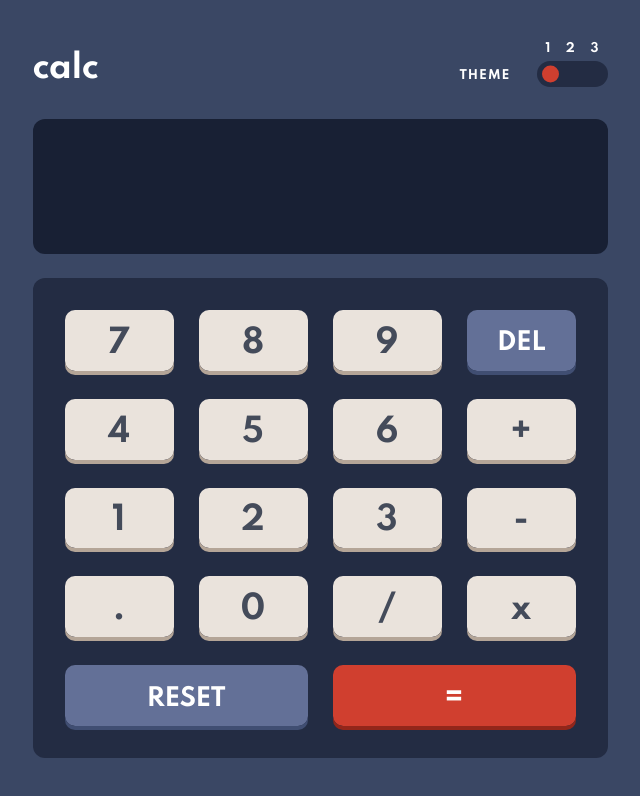
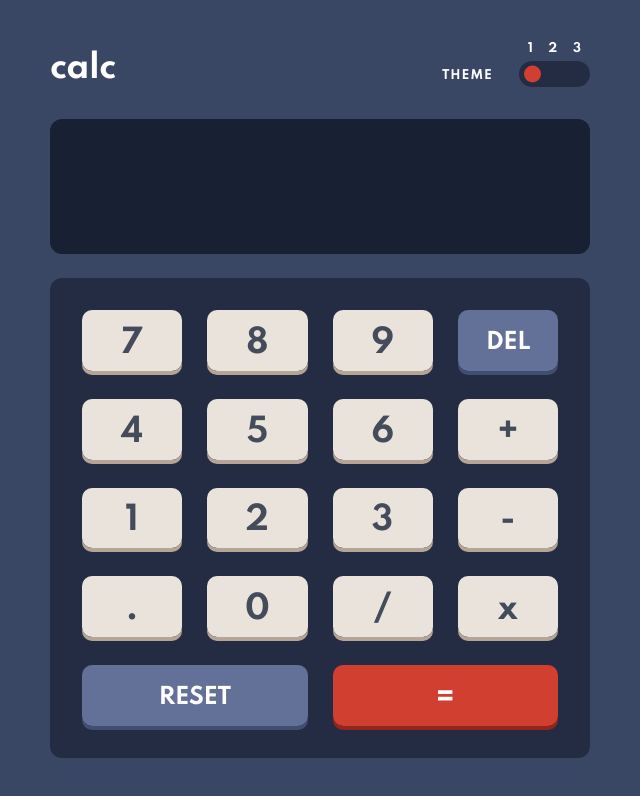
Before and after one commit to LukaKobaidze/calculator-app, a React (Create React App) app: page / in a window 1280 px wide. Shown: the top 796 px of the page, without its empty margins (320-960 px from the left). Built offline with nearby package versions, Linux system fonts and the light colour scheme.

Commit message:
updated styles

```diff
--- a/src/styles/App.scss
+++ b/src/styles/App.scss
@@ -1,4 +1,4 @@
 .app {
-  max-width: 575px;
+  max-width: 540px;
   width: 90%;
 }
--- a/src/styles/Calculator/Key.scss
+++ b/src/styles/Calculator/Key.scss
@@ -56,7 +56,7 @@ $transition-opacity-filter: 0.1s;
     }
   }
   &--2 {
-    font-size: 24px;
+    font-size: 22px;
     letter-spacing: -0.47px;
     background-color: var(--clr-key-background--2);
     color: var(--clr-text--2);
```
